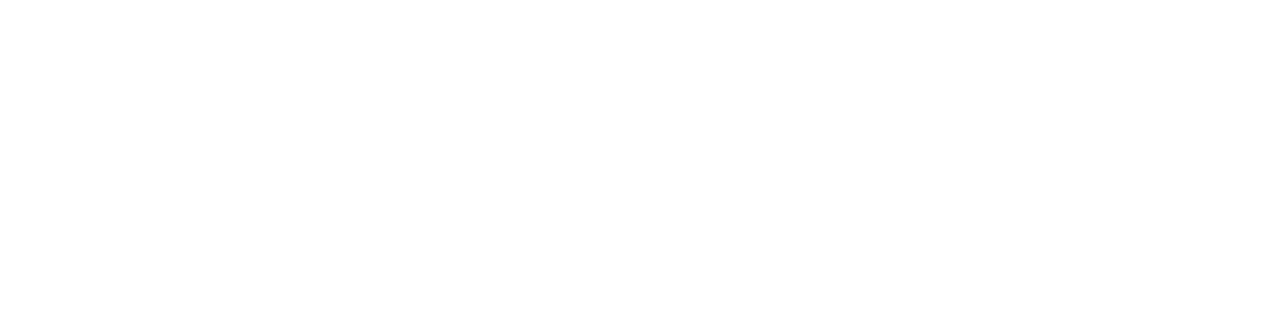
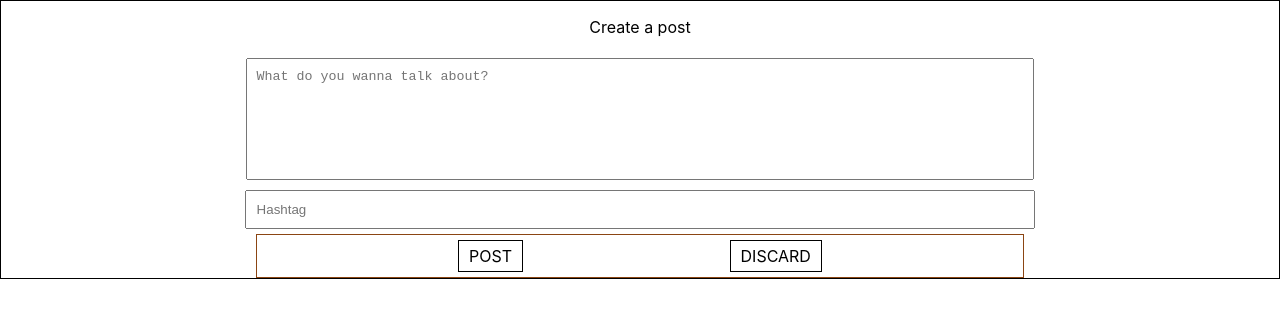
Before and after one commit to SE-OOAD-project-team/social-media-site, a React (Create React App) app in the folder client/: page /create-post in a window 1280 px wide. Before the commit this address had no page. Shown: the top 318 px of the page. Built offline with nearby package versions, Linux system fonts and the light colour scheme.

Commit message:
CreatePost Boilerplate

```diff
--- a/client/src/AppRouter.js
+++ b/client/src/AppRouter.js
@@ -3,12 +3,15 @@ import React from 'react';
 import { BrowserRouter, Routes, Route, Navigate } from 'react-router-dom';
 
 import App from './components/App';
+import CreatePost from "./components/create-post/CreatePost";
 
 const AppRouter = () => {
     return (
         <BrowserRouter>
             <Routes>
                 <Route path="/" element={<App />} />
+                {/* Remove create-post route after developing */}
+                <Route path="/create-post" element={<CreatePost />} />
             </Routes>
         </BrowserRouter>
     );
--- /dev/null
+++ b/client/src/components/create-post/CreatePost.css
@@ -0,0 +1,28 @@
+#create-post-container {
+    display: flex;
+    flex-direction: column;
+    align-items: center;
+    border: 1px solid black;
+}
+
+#post-btn-container {
+    display: flex;
+    flex-direction: row;
+    justify-content: space-evenly;
+    border: 1px solid saddlebrown;
+    width: 60%;
+}
+
+textarea {
+    outline: none;
+    resize: none;
+    overflow: auto;
+    height: 100px;
+}
+
+.create-post-input {
+    width: 60%;
+    padding: 10px;
+    margin: 5px;
+    outline: none;
+}
--- /dev/null
+++ b/client/src/components/create-post/CreatePost.js
@@ -0,0 +1,20 @@
+import React from "react";
+import "./CreatePost.css";
+
+function CreatePost(){
+    return (
+      <div id="create-post-container">
+        <p className="heading">Create a post</p>
+        <textarea className="create-post-input" placeholder="What do you wanna talk about?" maxLength={1000}></textarea>
+        <input className="create-post-input" type="text" placeholder="Hashtag" />
+        {/* Allow users to upload images here */}
+        {/* Post visible to -> everyone, followers, private */}
+        <div id="post-btn-container">
+            <div className="btn post-ptn">POST</div>
+            <div className="btn discard-btn">DISCARD</div>
+        </div>
+      </div>
+    );
+}
+
+export default CreatePost;
--- a/client/src/index.css
+++ b/client/src/index.css
@@ -11,3 +11,14 @@ code {
   font-family: source-code-pro, Menlo, Monaco, Consolas, 'Courier New',
     monospace;
 }
+
+:root {
+  --primary_color: #ff0000;
+}
+
+.btn {
+  cursor: pointer;
+  border: 1px solid black;
+  padding: 5px 10px;
+  margin: 5px;
+}
```
